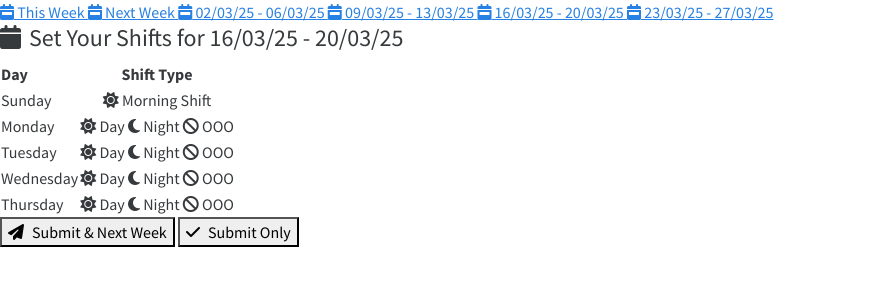
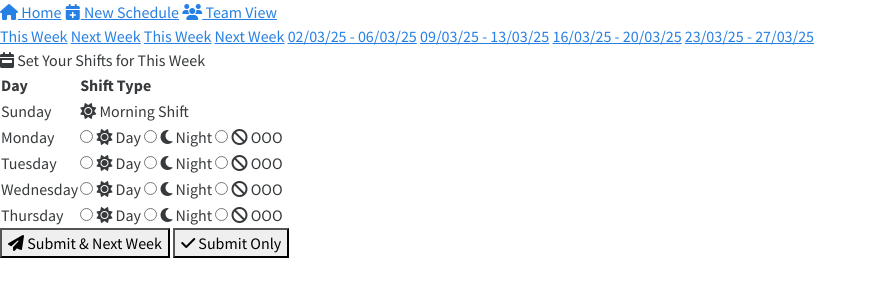
Before and after one commit to Ariel7871/Shift-Manager, a Flask app: page /schedule/1 in a window 1280 px wide. Shown: the part 48-348 px from the top of the page, without its empty margins (0-877 px from the left). Run offline with Flask 3, Linux system fonts and the light colour scheme; data comes from the database, SQL or seed files in the repository; data that the repository does not hold is empty; some libraries are stand-ins or nearby versions.

Commit message:
Add files via upload

```diff
--- a/templates/schedule_week.html
+++ b/templates/schedule_week.html
@@ -1,104 +1,87 @@
 {% extends 'base.html' %}
 {% block content %}
 
-<div class="schedule-container">
-  <!-- Week Navigation -->
-  <div class="week-navigation">
+<!-- Navigation Links -->
+<div class="schedule-navigation">
+    <a href="{{ url_for('index') }}"><i class="fa-solid fa-home"></i> Home</a>
+    <a href="{{ url_for('choose_schedule') }}"><i class="fa-solid fa-calendar-plus"></i> New Schedule</a>
+    <a href="{{ url_for('view_all_schedule') }}"><i class="fa-solid fa-users"></i> Team View</a>
+</div>
+
+<!-- Week Options -->
+<div class="week-options">
+    <a href="#" class="week-option active">This Week</a>
+    <a href="#" class="week-option">Next Week</a>
     {% for option in week_options %}
         <a href="{{ url_for('schedule', user_id=user['id'], week_index=option.index) }}"
-         class="week-pill {% if week_index == option.index %}active{% endif %}">
-         <i class="fa-solid fa-calendar-week"></i>
-         {{ option.label }}
-      </a>
+           class="week-option">{{ option.label }}</a>
     {% endfor %}
 </div>
 
-  <form method="POST">
-    <div class="schedule-card">
-      <div class="schedule-header">
-        <h4 class="header-title">
-          <i class="fa-solid fa-calendar me-2"></i>{{ header_text }}
-        </h4>
+<!-- Schedule Title -->
+<div class="schedule-title">
+    <i class="fa-solid fa-calendar-week"></i>
+    Set Your Shifts for This Week
 </div>
 
-      <div class="schedule-body">
+<form method="POST">
     <table class="schedule-table">
         <thead>
             <tr>
                 <th>Day</th>
-              <th class="text-center">Shift Type</th>
+                <th>Shift Type</th>
             </tr>
         </thead>
         <tbody>
-            {% for day in days %}
+            <!-- Sunday -->
             <tr>
-              <td class="day-cell">{{ day }}</td>
-              {% if day == "Sunday" %}
-                <td class="text-center">
-                  <div class="shift-badge">
-                    <i class="fa-solid fa-sun"></i>
-                    Morning Shift
-                    <input type="hidden" name="{{ week }}_{{ day }}" value="Day">
+                <td>Sunday</td>
+                <td>
+                    <div class="morning-shift">
+                        <i class="fa-solid fa-sun"></i> Morning Shift
+                        <input type="hidden" name="{{ week }}_Sunday" value="Day">
                     </div>
                 </td>
-              {% else %}
+            </tr>
+
+            <!-- Other Days -->
+            {% for day in ['Monday', 'Tuesday', 'Wednesday', 'Thursday'] %}
+            <tr>
+                <td>{{ day }}</td>
                 <td>
-                  <div class="shift-options">
-                    <!-- Day Shift -->
-                    <input type="radio"
-                           class="btn-check"
-                           name="{{ week }}_{{ day }}"
-                           id="{{ week }}_{{ day }}_day"
-                           value="Day"
+                    <div class="shift-group">
+                        <label class="shift-option day">
+                            <input type="radio" name="{{ week }}_{{ day }}" value="Day"
                                    {% if prefill.get(day)=='Day' %}checked{% endif %}>
-                    <label class="shift-btn day" for="{{ week }}_{{ day }}_day">
-                      <i class="fa-solid fa-sun"></i>
-                      Day
+                            <i class="fa-solid fa-sun"></i> Day
                         </label>
 
-                    <!-- Night Shift -->
-                    <input type="radio"
-                           class="btn-check"
-                           name="{{ week }}_{{ day }}"
-                           id="{{ week }}_{{ day }}_night"
-                           value="Night"
+                        <label class="shift-option night">
+                            <input type="radio" name="{{ week }}_{{ day }}" value="Night"
                                    {% if prefill.get(day)=='Night' %}checked{% endif %}>
-                    <label class="shift-btn night" for="{{ week }}_{{ day }}_night">
-                      <i class="fa-solid fa-moon"></i>
-                      Night
+                            <i class="fa-solid fa-moon"></i> Night
                         </label>
 
-                    <!-- OOO -->
-                    <input type="radio"
-                           class="btn-check"
-                           name="{{ week }}_{{ day }}"
-                           id="{{ week }}_{{ day }}_ooo"
-                           value="OOO"
+                        <label class="shift-option ooo">
+                            <input type="radio" name="{{ week }}_{{ day }}" value="OOO"
                                    {% if prefill.get(day)=='OOO' %}checked{% endif %}>
-                    <label class="shift-btn ooo" for="{{ week }}_{{ day }}_ooo">
-                      <i class="fa-solid fa-ban"></i>
-                      OOO
+                            <i class="fa-solid fa-ban"></i> OOO
                         </label>
                     </div>
                 </td>
-              {% endif %}
             </tr>
             {% endfor %}
         </tbody>
     </table>
-      </div>
-    </div>
 
-    <!-- Submit Buttons -->
-    <div class="schedule-footer">
-      <button type="submit" name="action" value="move_next" class="submit-btn primary">
-        <i class="fa-solid fa-paper-plane me-2"></i>Submit & Next Week
+    <div class="submit-buttons">
+        <button type="submit" name="action" value="move_next" class="submit-button primary">
+            <i class="fa-solid fa-paper-plane"></i> Submit & Next Week
         </button>
-      <button type="submit" name="action" value="only_this_week" class="submit-btn secondary">
-        <i class="fa-solid fa-check me-2"></i>Submit Only
+        <button type="submit" name="action" value="only_this_week" class="submit-button">
+            <i class="fa-solid fa-check"></i> Submit Only
         </button>
     </div>
 </form>
-</div>
 
 {% endblock %}
```
Lines whose indentation alone changed are shown as unchanged.
